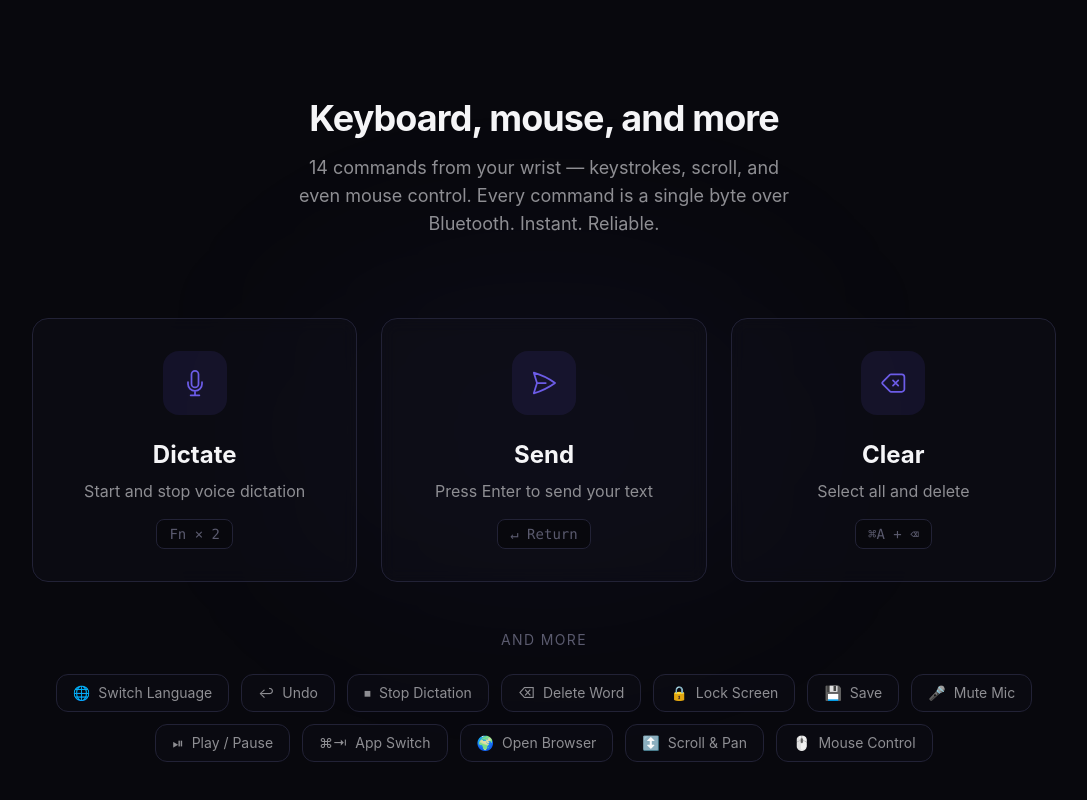
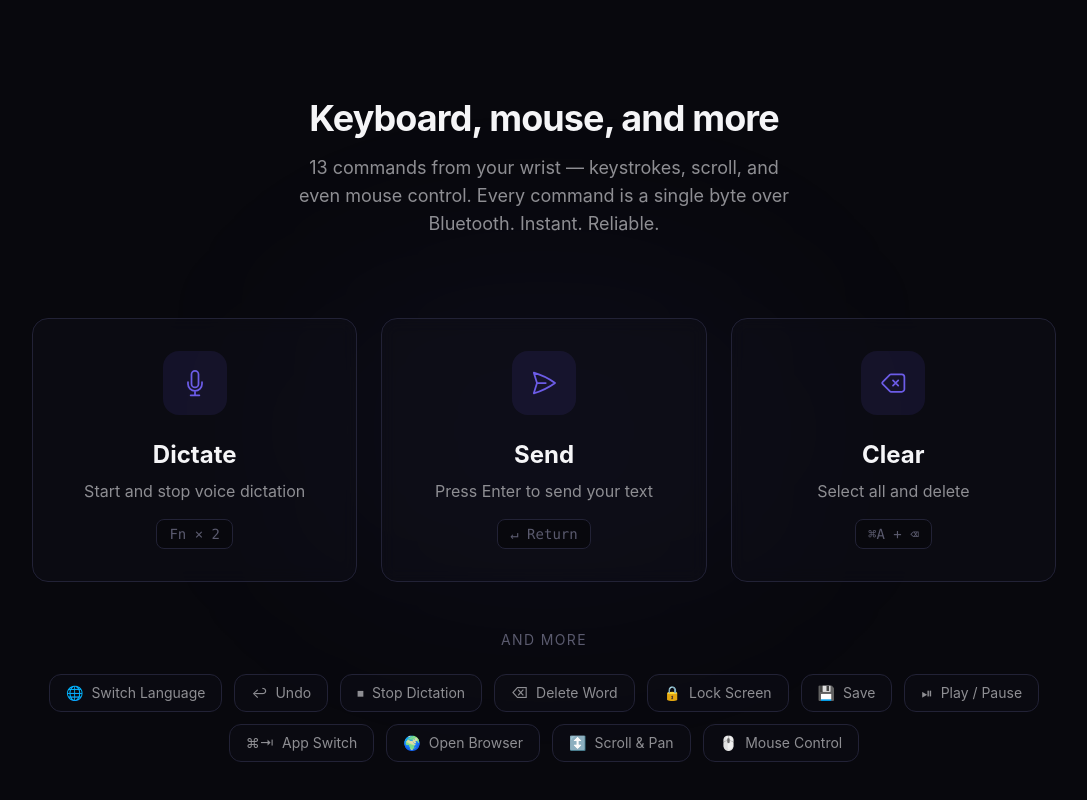
Before and after one commit to aleks-dolotin/wristvox-site, a React (Vite) app: page / in a window 1280 px wide. Shown: the part 1510-2310 px from the top of the page, without its empty margins (96-1183 px from the left). Built offline with nearby package versions, Linux system fonts and the light colour scheme.

Commit message:
Remove Mute Mic from commands (protocol-only, not in UI)

```diff
--- a/src/components/Commands.tsx
+++ b/src/components/Commands.tsx
@@ -38,7 +38,6 @@ const moreCommands = [
   { name: 'Delete Word', icon: '⌫' },
   { name: 'Lock Screen', icon: '🔒' },
   { name: 'Save', icon: '💾' },
-  { name: 'Mute Mic', icon: '🎤' },
   { name: 'Play / Pause', icon: '⏯' },
   { name: 'App Switch', icon: '⌘⇥' },
   { name: 'Open Browser', icon: '🌍' },
@@ -58,7 +57,7 @@ export default function Commands() {
             Keyboard, mouse, and more
           </h2>
           <p className="text-text-secondary text-lg max-w-lg mx-auto">
-            14 commands from your wrist — keystrokes, scroll, and even mouse control.
+            13 commands from your wrist — keystrokes, scroll, and even mouse control.
             Every command is a single byte over Bluetooth. Instant. Reliable.
           </p>
         </div>
```
